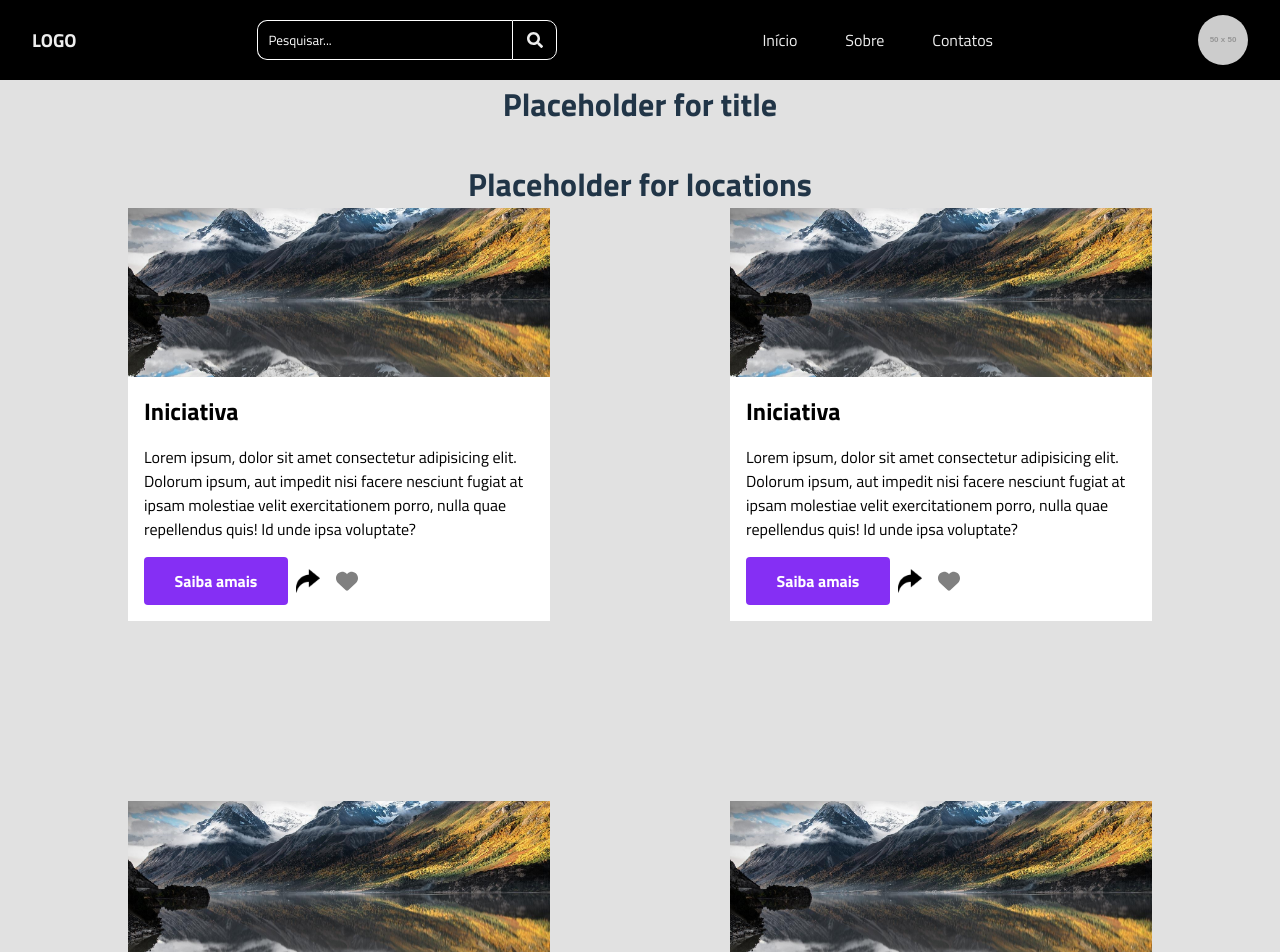
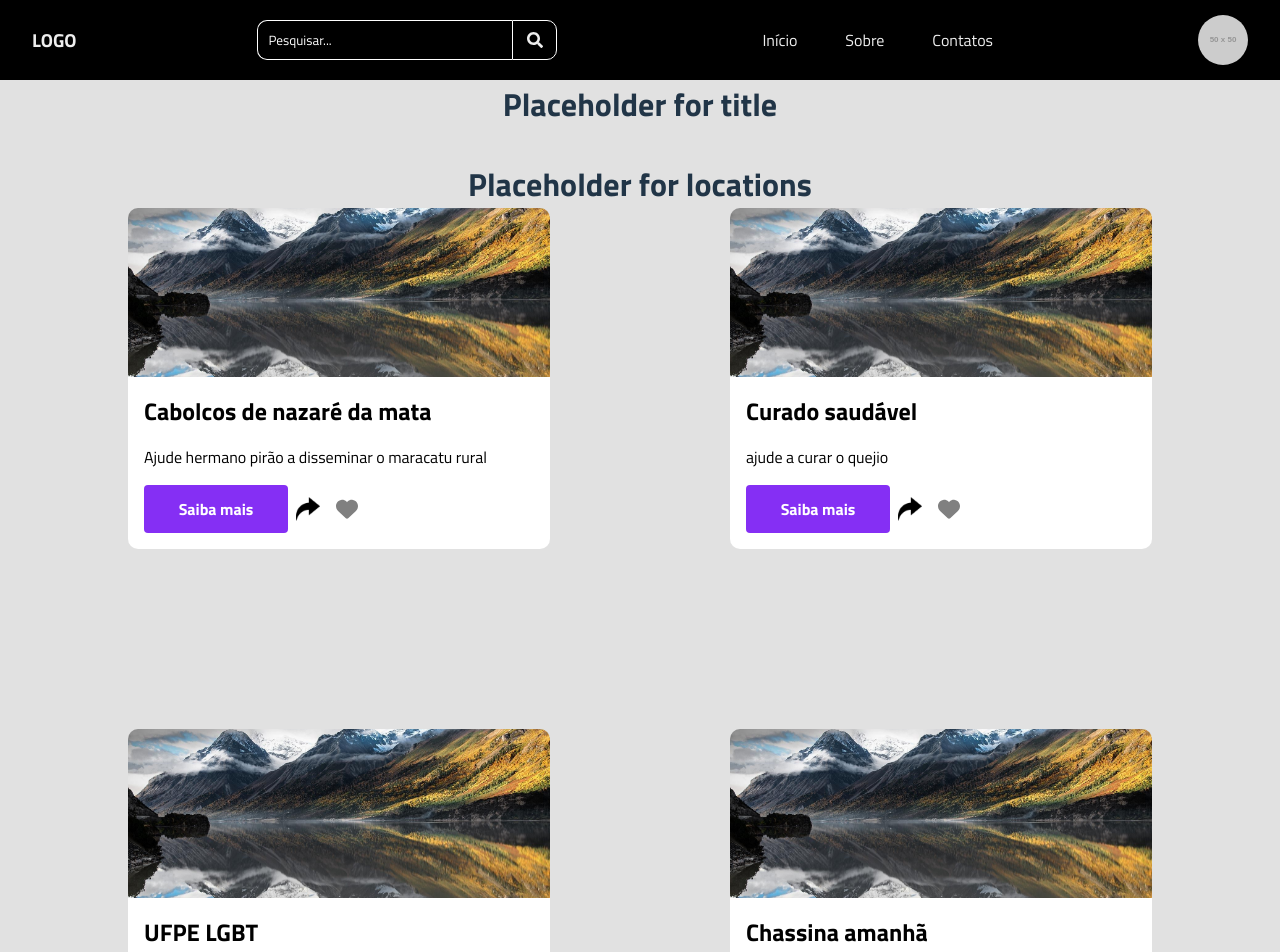
Before and after one commit to RodBC/Projeto-Engenharia-Software, a React (Vite) app in the folder apps/client/: page / in a window 1280 px wide. Shown: the top 952 px of the page. Built offline with nearby package versions, Linux system fonts and the light colour scheme.

Commit message:
adding dynamic display of cards

```diff
--- a/apps/client/src/App.tsx
+++ b/apps/client/src/App.tsx
@@ -17,9 +17,6 @@ export const App = () => {
       <div className="space_for_cards">
         <div id="grid_div">
           <Card/>
-          <Card/>
-          <Card/>
-          <Card/>
         </div>
       </div>
     </>
--- a/apps/client/src/components/Cards/card.tsx
+++ b/apps/client/src/components/Cards/card.tsx
@@ -1,36 +1,70 @@
-import { useState } from "react";
+import React, { useState } from "react";
 import "./style.css";
 import montanha from '../../assets/fotoCool.jpeg'
-// import heart from '../../assets/heart.png'
 import share from '../../assets/share.png'
 import { FontAwesomeIcon } from '@fortawesome/react-fontawesome'
 import { faHeart } from '@fortawesome/free-solid-svg-icons'
 
+interface CardData {
+  iniciativa: string;
+  descricao: string;
+}
+
+const cardsData: CardData[] = [
+  {
+    iniciativa: "Cabolcos de nazaré da mata",
+    descricao: "Ajude hermano pirão a disseminar o maracatu rural",
+  },
+  {
+    iniciativa: "Curado saudável",
+    descricao: "ajude a curar o quejio",
+  },
+  {
+    iniciativa: "UFPE LGBT",
+    descricao: "Ajude a deixar o mundo mais gay, amanhã",
+  },
+  {
+    iniciativa: "Chassina amanhã",
+    descricao: "Local UFPE",
+  },
+];
 
 export const Card = () => {
+  return (
+    <>
+      {cardsData.map((data, index) => (
+        <CardItem key={index} data={data} />
+      ))}
+    </>
+  );
+};
 
-    const [curtida, setCurtida] = useState(false);
-    const muda_curtida = ()=>{
-      setCurtida(!curtida)
+interface CardItemProps {
+  data: CardData;
 }
 
+const CardItem: React.FC<CardItemProps> = ({ data }) => {
+  const [curtida, setCurtida] = useState(false);
+
+  const muda_curtida = () => {
+    setCurtida(!curtida);
+  };
+
   return (
-    <>
     <div className='card'>
       <div className='imagem'>
         <img src={montanha} alt="" />
       </div>
       <div className='card-content'>
-            <h2>Iniciativa</h2>
-            <p>Lorem ipsum, dolor sit amet consectetur adipisicing elit. Dolorum ipsum, aut impedit nisi facere nesciunt fugiat at ipsam molestiae velit exercitationem porro, nulla quae repellendus quis! Id unde ipsa voluptate?</p>
+        <h2>{data.iniciativa}</h2>
+        <p>{data.descricao}</p>
 
         <div className='buttons'>
-              <a href="https://www.youtube.com/watch?v=HHOn8u-c2wk&list=LL&index=12&t=593s" id="Texto_Do_Butão">Saiba amais</a>
+          <a href="https://www.youtube.com/watch?v=HHOn8u-c2wk&list=LL&index=12&t=593s"  id="Texto_Do_Butão">Saiba mais</a>
           <img src={share} id="share_button"/>
-              <FontAwesomeIcon icon={faHeart} className="heart_button"  color={curtida? 'red':'grey'} onClick={()=>muda_curtida()}/>
+          <FontAwesomeIcon icon={faHeart} className="heart_button" color={curtida ? 'red' : 'grey'} onClick={muda_curtida} />
         </div>
       </div>
     </div>
-    </>
-)
-}
+  );
+};
--- a/apps/client/src/components/Cards/style.css
+++ b/apps/client/src/components/Cards/style.css
@@ -37,8 +37,8 @@
 
 
 .card{
-    /* width: 300.333px;
-    height: 100vh; */
+  border-radius: 10px;
+  overflow: hidden;
 }
 
 /* .card_space {
@@ -54,6 +54,7 @@
     background-color: rgb(255, 255, 255);
     color: black;
     position: relative;
+
 }
 
 .card-content p{
--- a/apps/client/src/components/Navbar/navbar.tsx
+++ b/apps/client/src/components/Navbar/navbar.tsx
@@ -22,7 +22,7 @@ export function Navbar() {
 					<FaSearch/>
 				</div>
 			</div>
-			<nav ref={navRef}>
+			<nav ref={navRef} style={{'zIndex': '99999'}}>
 				<a href="/#">Início</a>
 				<a href="/#">Sobre</a>
 				<a href="/#">Contatos</a>
```
Lines whose indentation alone changed are shown as unchanged.
